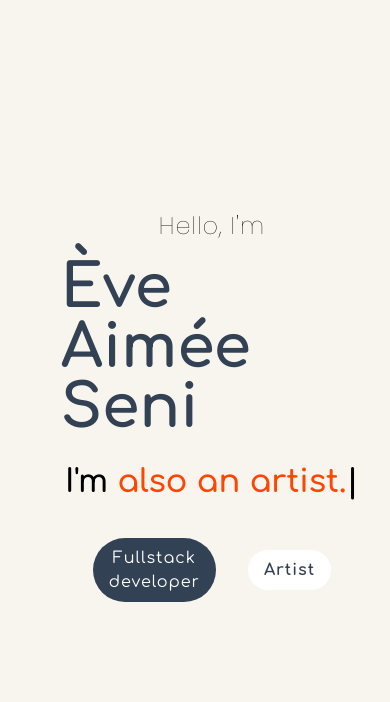
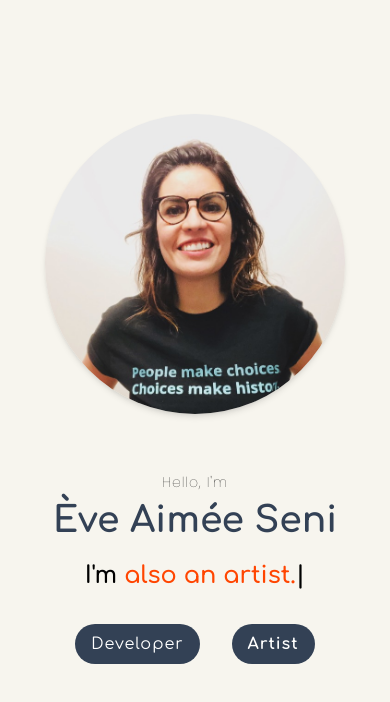
Before and after one commit to apathyaddict/evesenicom, a React (Vite) app: page / in a window 390 px wide. Shown: the top 702 px of the page. Built offline with nearby package versions, Linux system fonts and the light colour scheme.

Commit message:
hover fixes

```diff
--- a/src/Components/ContactDivArt.jsx
+++ b/src/Components/ContactDivArt.jsx
@@ -15,18 +15,23 @@ const ContactDivArt = ({ contactPage }) => {
         <h3 className="md:text-5xl  sm:m-2 sm:p-2 text-4xl p-2">CONTACT</h3>
 
         <div>
-          <p className="p-3">
-            <FaStoreAlt className="inline mr-4" />
+          <div className="hover:text-darkbeige hover:scale-125">
+            <p className="p-3 ">
+              <FaStoreAlt className="inline mr-4 " />
               <a href="https://society6.com/femalesaint" target="_blank">
                 society6
               </a>
             </p>
+          </div>
+          <div className="hover:text-darkbeige hover:scale-125">
             <p className="p-3">
               <FaInstagram className="inline mr-2" />
               <a href="https://www.instagram.com/female.saint/" target="_blank">
                 instagram
               </a>
             </p>
+          </div>
+          <div className="hover:text-darkbeige hover:scale-125">
             <p className="p-3">
               <FaEnvelope className="inline mr-2" />
               <a href="eveseniart@gmail.com">email</a>
@@ -34,6 +39,7 @@ const ContactDivArt = ({ contactPage }) => {
           </div>
         </div>
       </div>
+    </div>
   );
 };
 
--- a/src/Components/Dev/Maindev.jsx
+++ b/src/Components/Dev/Maindev.jsx
@@ -1,5 +1,4 @@
 import React from "react";
-import LandingPage from "../../Pages/LandingPage";
 
 const Maindev = () => {
   return (
--- a/src/Components/Dev/Projects.jsx
+++ b/src/Components/Dev/Projects.jsx
@@ -41,7 +41,7 @@ const Projects = () => {
                   <a href={item.github} target="_blank">
                     <button
                       className="text-center text-white rounded-full px-4 py-3 m-2
-                       bg-slate-700 font-bold text-lg"
+                       bg-slate-700 font-bold text-lg hover:shadow-lg hover:bg-slate-600"
                     >
                       Code
                     </button>
@@ -51,7 +51,7 @@ const Projects = () => {
                     <a href={item.live} target="_blank">
                       <button
                         className="text-center rounded-full px-5 py-3 m-2
-                       bg-slate-700 text-white font-bold text-lg hover:shadow-sm"
+                       bg-slate-700 text-white font-bold text-lg hover:shadow-lg hover:bg-slate-600"
                       >
                         Live
                       </button>
--- a/src/Components/TextAnimation/TextTyped.jsx
+++ b/src/Components/TextAnimation/TextTyped.jsx
@@ -19,7 +19,7 @@ const TextTyped = () => {
 
   return (
     <div className="anim-wrapper mt-5 ">
-      <h1 className="text-anim">
+      <h1 className="text-anim text-2xl md:4xl">
         I'm <span className="h1-anim" ref={el}></span>
       </h1>
     </div>
--- a/src/Pages/LandingPage.jsx
+++ b/src/Pages/LandingPage.jsx
@@ -6,7 +6,7 @@ import TextTyped from "../Components/TextAnimation/TextTyped";
 const LandingPage = () => {
   return (
     <div className="flex h-screen items-center justify-center">
-      <div className=" flex flex-row h-3/4 w-3/4">
+      <div className=" flex lg:flex-row md:flex-col sm:flex-col flex-col h-3/4 w-4/5">
         <div className="flex-1 h-full flex justify-center items-center">
           <img
             src="/images/eve.JPG"
@@ -16,19 +16,23 @@ const LandingPage = () => {
         </div>
 
         <div className=" flex-1 h-full flex justify-center items-center">
-          <div className="flex flex-col justify-center items-center m-3">
-            <p className="pb-4 text-2xl">Hello, I'm</p>
-            <h1 className="text-6xl text-slate-700">Ève Aimée Seni</h1>
+          <div className="flex flex-col justify-center items-center ">
+            <p className="lg:pb-4 pb-2 mt-2 lg:text-xl md:text-lg sm:text-sm text-sm">
+              Hello, I'm
+            </p>
+            <h1 className="lg:text-6xl md:text-5xl sm:text-5xl text-4xl text-slate-700">
+              Ève Aimée Seni
+            </h1>
 
             <TextTyped />
             <div className=" flex justify-between items-center m-4">
               <Link to="/dev">
-                <button className="bg-slate-700 text-white rounded-full px-4 py-2 transition duration-300 ease-in-out hover:bg-slate-900 m-4">
-                  Fullstack developer
+                <button className="bg-slate-700 text-white rounded-full px-4 py-2 transition duration-300 ease-in-out  hover:bg-white  hover:text-slate-700 m-4">
+                  Developer
                 </button>
               </Link>
               <Link to="/art">
-                <button className="bg-white text-slate-700 font-bold rounded-full px-4 py-2 transition duration-300 ease-in-out hover:bg-slate-900 m-4">
+                <button className="bg-slate-700 text-white font-bold rounded-full px-4 py-2 transition duration-300 ease-in-out hover:bg-white  hover:text-slate-700 m-4">
                   Artist
                 </button>
               </Link>
--- a/src/index.css
+++ b/src/index.css
@@ -16,7 +16,7 @@ body {
   margin: 0;
   padding: 0;
   box-sizing: border-box;
-
+  /* border: 1px solid black */
 }
 
 h1 {
```
Lines whose indentation alone changed are shown as unchanged.
